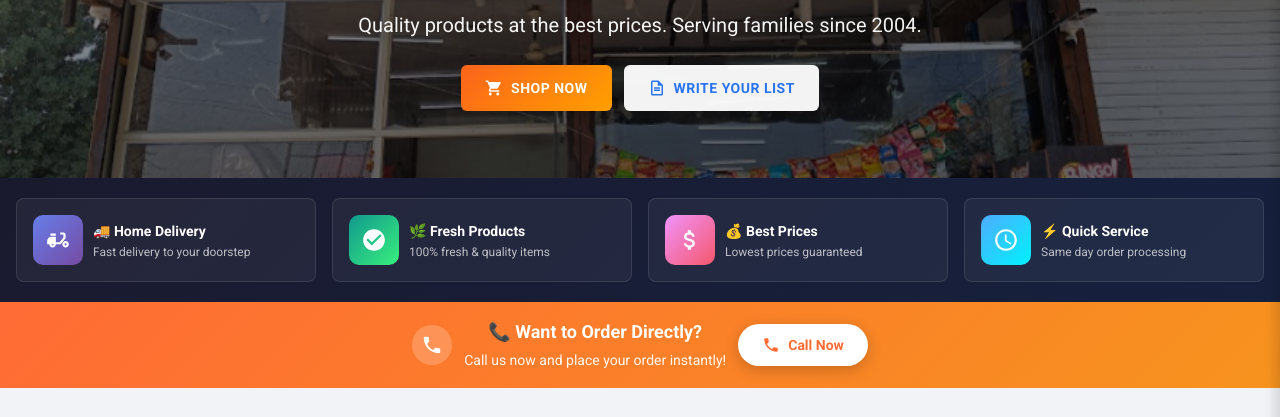
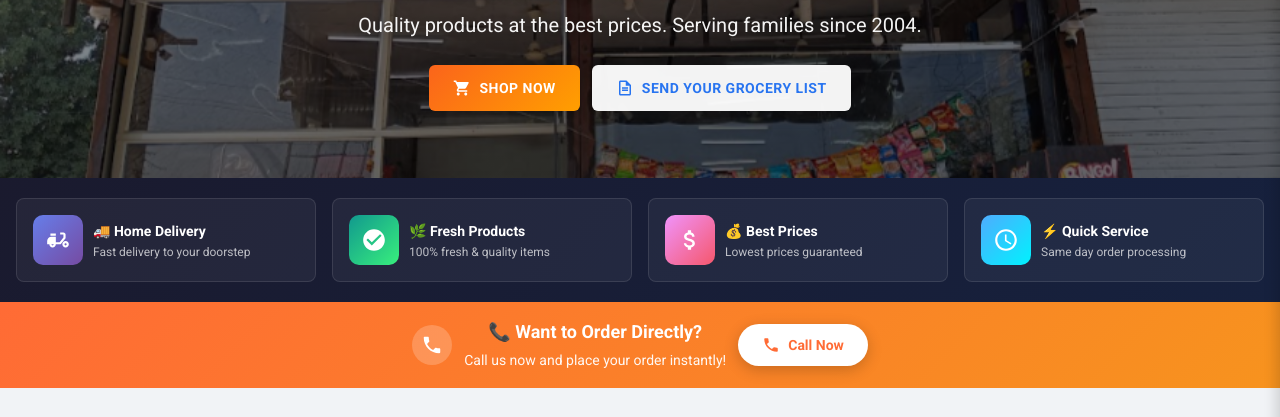
Before and after one commit to Aayush278/swastik-, a plain HTML site: page index.html in a window 1280 px wide. Shown: the part 339-756 px from the top of the page. Drawn offline with Linux system fonts and the light colour scheme.

Commit message:
Update index.html

```diff
--- a/index.html
+++ b/index.html
@@ -2581,7 +2581,7 @@
                         <path
                             d="M14 2H6c-1.1 0-2 .9-2 2v16c0 1.1.9 2 2 2h12c1.1 0 2-.9 2-2V8l-6-6zM6 20V4h7v5h5v11H6zm2-6h8v2H8v-2zm0-3h8v2H8v-2z" />
                     </svg>
-                    Write Your List
+                    Send Your Grocery list
                 </a>
             </div>
         </div>
```
